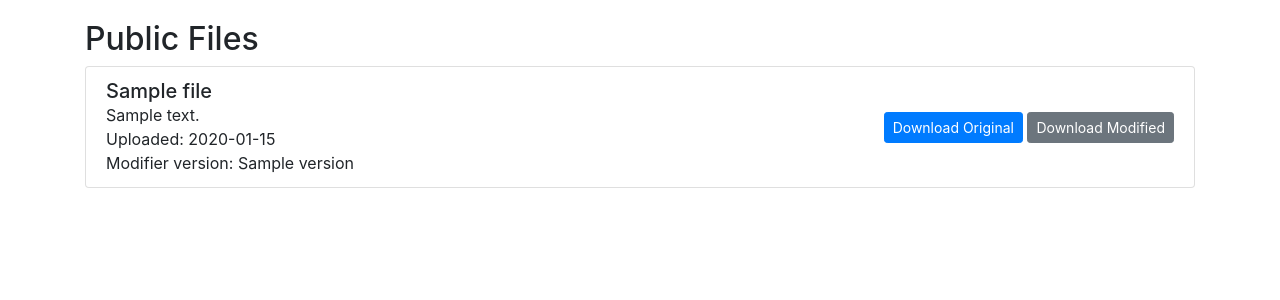
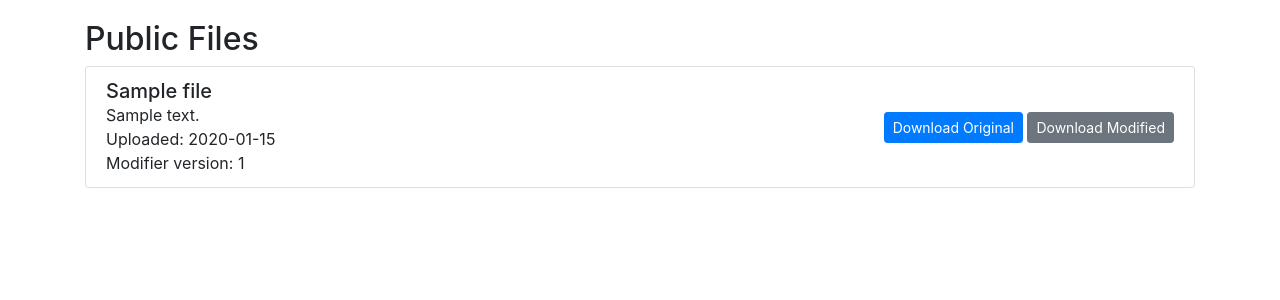
Before and after one commit to SNAcorp/fortran, a FastAPI app: template templates/public_files.html in a window 1280 px wide. Shown: the part 56-356 px from the top of the page. Run offline with FastAPI, Linux system fonts and the light colour scheme; the template is opened without the code that fills it: most values are stand-ins (such as "Sample title", 1, 10 or a date in 2020); some libraries are stand-ins or nearby versions.

Commit message:
repair public_files.html

```diff
--- a/templates/public_files.html
+++ b/templates/public_files.html
@@ -12,7 +12,7 @@
             <h5>{{ file.title }}</h5>
             <p>{{ file.description }}</p>
             <p>Uploaded: {{ file.upload_date.strftime('%Y-%m-%d') }}</p>
-            <p>Modifier version: {{ file.modifier_version.version }}</p>
+            <p>Modifier version: {{ file.modifier_version.id }}</p>
         </div>
         <div>
             <a href="/download/original/{{ file.id }}" class="btn btn-primary btn-sm">Download Original</a>
```
